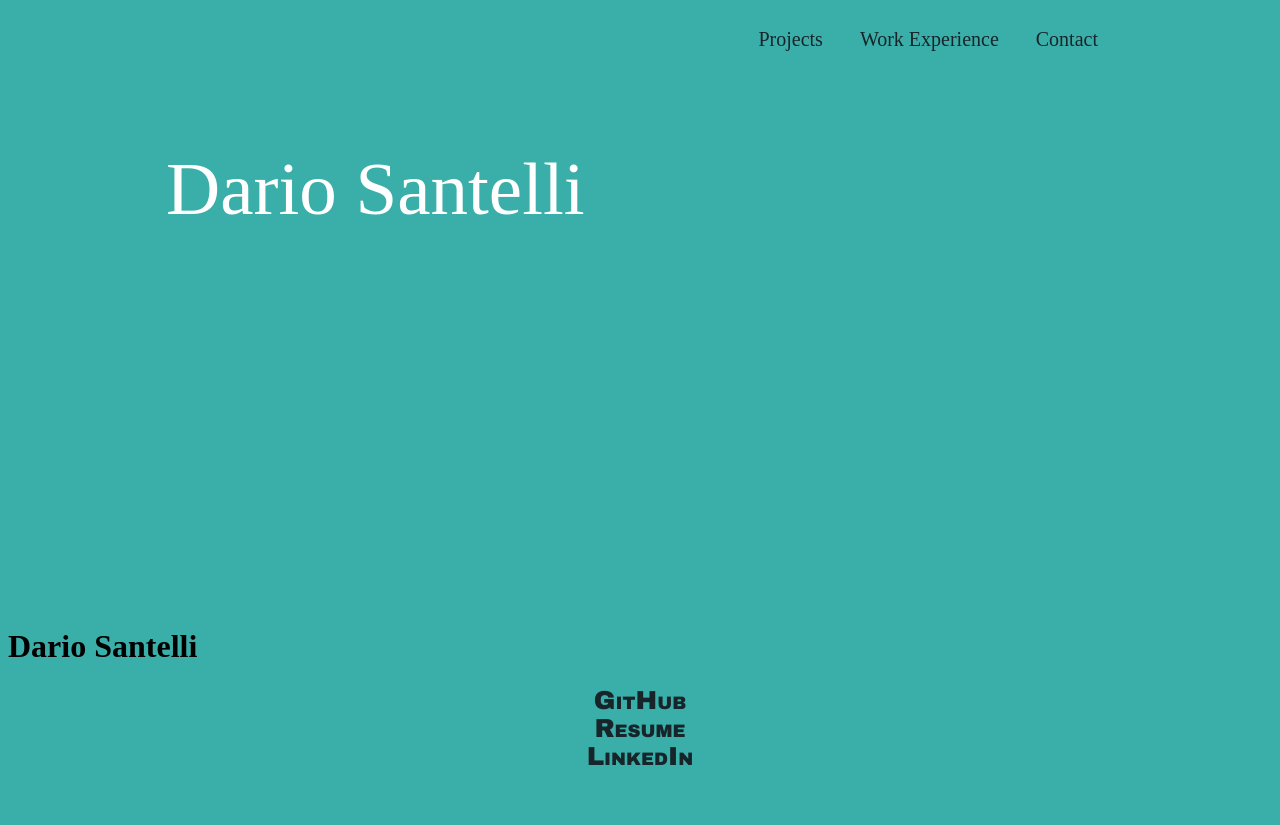
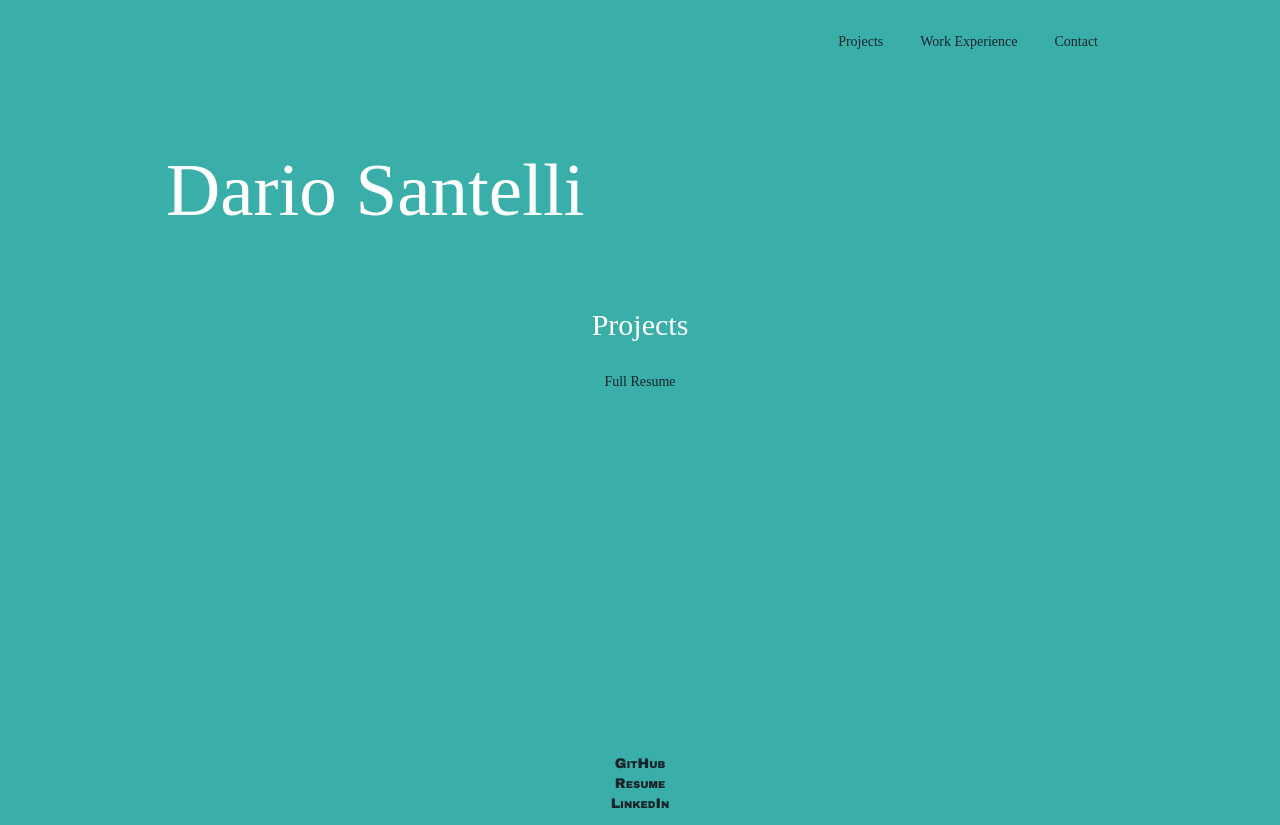
Before and after one commit to dariosantelli/Portfolio-Website, a Django app: template portfolio/templates/portfolio/index.html in a window 1280 px wide. Before the commit the page ends 800 px from the top, so only its background shows below. Run offline with Django 3.2, Linux system fonts and the light colour scheme; the template is opened without the code that fills it, so the values that code supplies are empty.

Commit message:
Added more structure and definition

```diff
--- a/portfolio/static/portfolio/style.css
+++ b/portfolio/static/portfolio/style.css
@@ -1,23 +1,54 @@
+html {
+  scroll-behavior: smooth;
+}
+
+body {
+  	background-color: #3aafa9;
+	/*background-image: url("images/backgroundstars.jpg");*/
+}
+
+a:link {
+  color: #17252a;
+  text-align: center;
+  background-color: transparent;
+  text-decoration: none;
+  padding: 14px 16px;
+  line-height: 20px;
+  font-size: 14px;
+}
+
+a:visited {
+  color: #17252a;
+  text-align: center;
+  background-color: transparent;
+  text-decoration: none;
+  padding: 14px 16px;
+  line-height: 20px;
+}
+
+a:hover {
+  color: blue;
+  background-color: transparent;
+  text-decoration: none;
+  padding: 14px 16px;
+  font-size: 20px;
+  line-height: 20px;
+}
+
+a:active {
+  color: yellow;
+  background-color: transparent;
+  text-decoration: none;
+  padding: 14px 16px;
+  line-height: 20px;
+}
+
 .navigation-bar {
-    color: #def2f3;
     text-align: right;
     font-size: 20px;
 	width: 75%;
 	margin: auto;
 	padding: 20px 60px 20px 60px;
-}
-
-.navigation-bar a {
-	padding: 14px 16px;
-	color: #ffffff;
-	/*
-  float: right;
-
-  text-align: center;
-
-  text-decoration: none;
-  font-size: 17px;
-	*/
 }
 
 .large-name	{
@@ -31,21 +62,37 @@
     font-size: 75px;
 }
 
+.project-title	{
+	width: 75%;
+	margin: auto;
+}
+
+.project-title	p {
+	color: #ffffff;
+	text-align: center;
+    font-size: 30px;
+}
+
+.project	{
+	width: 75%;
+	margin: auto;
+}
+
+.project	p {
+	color: #ffffff;
+	text-align: center;
+    font-size: 30px;
+}
+
+.resume	{
+	width: 75%;
+	margin: auto;
+	text-align: center;
+	color: #ffffff;
+    font-size: 30px;
+}
 
 
-
-
-
-
-
-li a {
-    color: green;
-}
-
-body {
-  	background-color: #3aafa9;
-	/*background-image: url("images/backgroundstars.jpg");*/
-}
 
 
 
@@ -76,39 +123,3 @@ body {
   border-bottom: 1px solid #333333;
   border-left: 1px solid #CCCCCC;*/
 }
-
-a:link {
-  color: #17252a;
-  text-align: center;
-  background-color: transparent;
-  text-decoration: none;
-}
-
-a:visited {
-  color: #17252a;
-  text-align: center;
-  background-color: transparent;
-  text-decoration: none;
-}
-
-a:hover {
-  color: blue;
-  background-color: transparent;
-  text-decoration: none;
-}
-
-a:active {
-  color: yellow;
-  background-color: transparent;
-  text-decoration: none;
-}
-
-input {
-  background-color: #58dbd5;
-  color: white;
-}
-
-label {
-  color: #17252a;
-  font-size: 26px;
-}
--- a/portfolio/templates/portfolio/index.html
+++ b/portfolio/templates/portfolio/index.html
@@ -5,16 +5,31 @@
 	</head>
 	<body>
 		<div class="navigation-bar">
-			<a href="#home">Projects</a>
-			<a href="#news">Work Experience</a>
+			<a href="#projects">Projects</a>
+			<a href="#work_experience">Work Experience</a>
 			<a href="#contact">Contact</a>
 		</div>
 
-		<div class="large-name">
+		<div class = "large-name">
 			<p>Dario Santelli</p>
 		</div>
+
+		<div id = "projects" class = "project-title">
+			<p>Projects</p>
+
+			<div id = "project1" class = "project">
+			</div>
+
+			<div id = "project2" class = "project">
+			</div>
+
+		</div>
+
+		<div id = "resume" class = "resume">
+			<a href="https://www.dropbox.com/s/79uhpx3223hvgl4/DSResume_10-4-2020.pdf?dl=0">Full Resume</a>
+		</div>
+
 		<div class="vertical-align">
-			<h1>Dario Santelli</h1>
 			<div style="text-align:center">
 				<a href="https://github.com/dariosantelli" class="button">GitHub</a>
 			</div>
```
